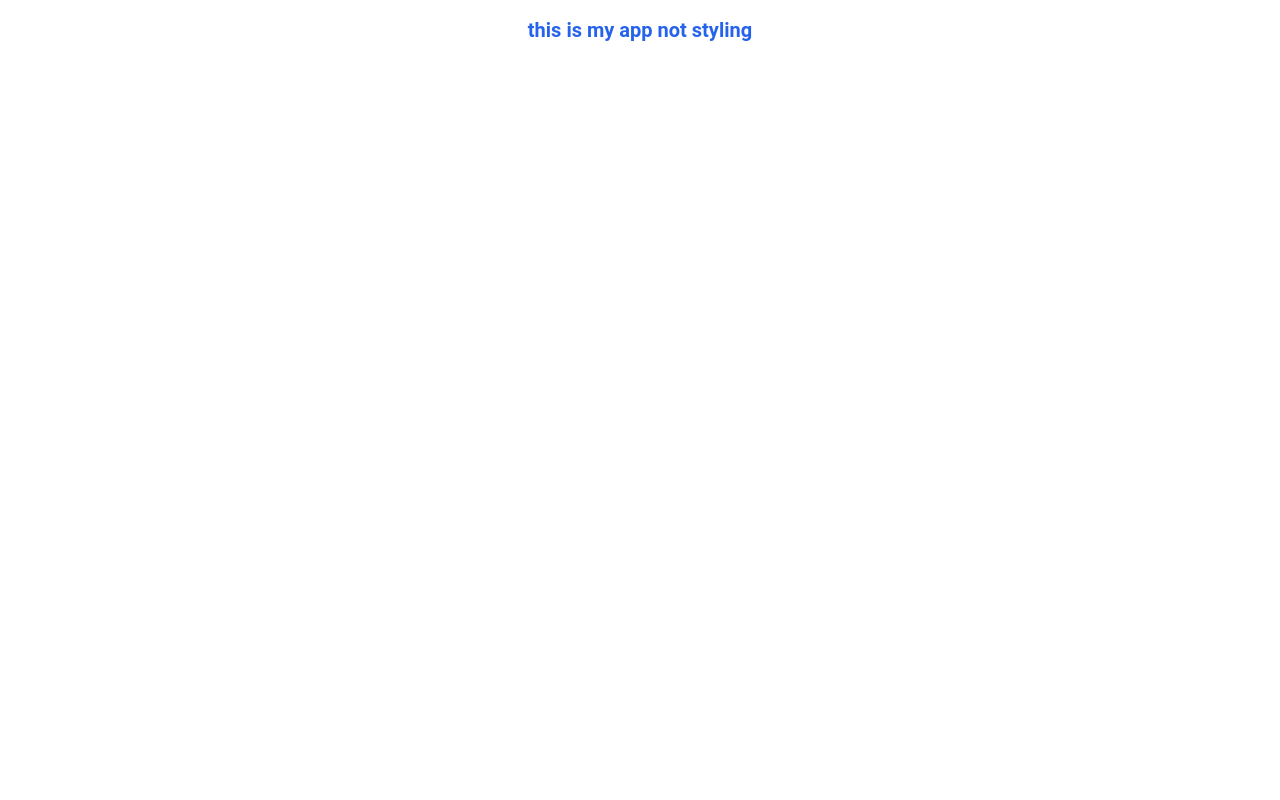
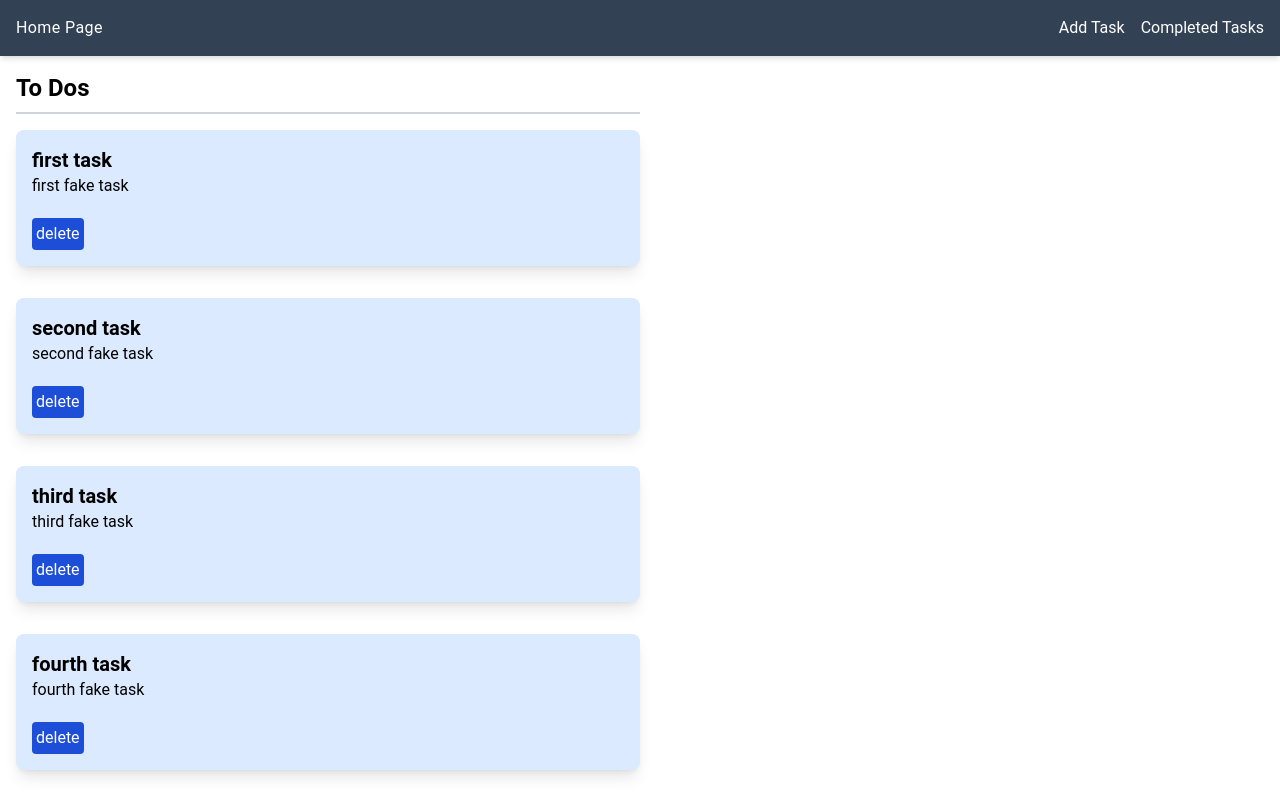
Before and after one commit to chaghigdemirjian/task-manager, a React (Vite) app in the folder cd-task-manager/: page / in a window 1280 px wide. Shown: the top 800 px of the page. Built offline with nearby package versions, Linux system fonts and the light colour scheme; data requests are answered from the project's data file.

Commit message:
Added routing and multiple pages

```diff
--- a/cd-task-manager/src/App.jsx
+++ b/cd-task-manager/src/App.jsx
@@ -1,8 +1,26 @@
 import React from 'react'
+import {
+  Route,
+  createBrowserRouter,
+  createRoutesFromElements,
+  RouterProvider
+} from 'react-router-dom'
+import MainLayout from './Layout/MainLayout'
+import HomePage from './Pages/HomePage'
+import AddTask from './Pages/AddTask'
+import CompletedTasks from './Pages/CompletedTasks'
 
 const App = () => {
-  return (
-    <div className="text-xl font-semibold text-center text-blue-600 p-4">this is my app not styling</div>
+
+  const router = createBrowserRouter(
+    createRoutesFromElements(
+      <Route path = '/' element = {<MainLayout />}>
+        <Route index element = {<HomePage />}/>
+        <Route path='/add-task' element = {<AddTask />}/>
+        <Route path='/completed-tasks' element = {<CompletedTasks />}/>
+      </Route>
+    )
   )
+  return <RouterProvider router={router}/>
 }
 export default App
--- /dev/null
+++ b/cd-task-manager/src/Layout/MainLayout.jsx
@@ -0,0 +1,14 @@
+import React from 'react'
+import Header from '../components/Header'
+import { Outlet } from 'react-router-dom'
+
+const MainLayout = () => {
+  return (
+    <>
+        <Header />
+        <Outlet />
+    </>
+  )
+}
+
+export default MainLayout
--- /dev/null
+++ b/cd-task-manager/src/Pages/AddTask.jsx
@@ -0,0 +1,8 @@
+import React from 'react'
+
+const AddTask = () => {
+  return (
+    <div>AddTask</div>
+  )
+}
+export default AddTask
--- /dev/null
+++ b/cd-task-manager/src/Pages/CompletedTasks.jsx
@@ -0,0 +1,9 @@
+import React from 'react'
+
+const CompletedTasks = () => {
+  return (
+    <div>CompletedTasks</div>
+  )
+}
+
+export default CompletedTasks
--- /dev/null
+++ b/cd-task-manager/src/Pages/HomePage.jsx
@@ -0,0 +1,13 @@
+import React from 'react'
+import Task from '../components/Task'
+import TaskList from '../components/TaskList'
+
+const HomePage = () => {
+  return (
+    <>
+      <Task />
+      <TaskList />
+    </>
+  )
+}
+export default HomePage
--- /dev/null
+++ b/cd-task-manager/src/components/Header.jsx
@@ -0,0 +1,25 @@
+import React from 'react'
+import { Link } from 'react-router-dom'
+
+const Header = () => {
+  return (
+    <header className="bg-slate-700 text-white p-4 shadow-md">
+        <div className="container mx-auto flex justify-between items-center">
+            <h1 className="text-4x1 font-normal tracking-wide hover: text-white-400 cursor-pointer">
+              <Link to="/">Home Page</Link>
+            </h1>
+            <nav>
+                <ul className="flex space-x-4">
+                    <li className="hover: text-white-400 cursor-pointer">
+                      <Link to='/add-task'>Add Task</Link>
+                    </li>
+                    <li className="hover: text-white-400 cursor-pointer">
+                      <Link to='/completed-tasks'>Completed Tasks</Link>
+                    </li>
+                </ul>
+            </nav>
+        </div>
+    </header>
+  )
+}
+export default Header
--- /dev/null
+++ b/cd-task-manager/src/components/Task.jsx
@@ -0,0 +1,16 @@
+import React from 'react'
+
+const Task = ({ task }) => {
+    if (!task) return null // ensure task is defined
+
+  return (
+    <div className="bg-blue-100 rounded-lg shadow-lg p-4 mb-4 transition-transform transform hover:scale-105 min-h-[80px]">
+            <h3 className="text-xl font-bold">{task.title}</h3>
+            <p className="mb-5">{task.description}</p>
+            <button className="bg-blue-700 text-white px-1 py-1 rounded hover:bg-red-800">
+                delete
+            </button>
+    </div>
+  )
+}
+export default Task
--- /dev/null
+++ b/cd-task-manager/src/components/TaskList.jsx
@@ -0,0 +1,47 @@
+import React from 'react'
+import {useState, useEffect} from 'react'
+import Task from './Task'
+
+const TaskList = () => {
+
+    const [tasks, setTasks] = useState([])
+    const [loading, setLoading] = useState(true)
+
+    useEffect(() => {
+        const fetchTasks = async () => {
+            try {
+                const res = await fetch('http://localhost:5000/tasks')
+                const data = await res.json()
+                setTasks(data)
+            } catch(error) {
+                console.error('Error fetching tasks:', error)
+            } finally {
+                setLoading(false)
+            }
+        }
+        fetchTasks()
+    }, [])
+
+  return (
+    <>
+        <div className="container mx-auto p-4">
+            <div className="w-full md:w-1/2">
+                <h2 className="text-2xl font-bold text-left mb-2"> To Dos </h2>
+                <div className="border-b-2 border-gray-300 mb-4"></div>
+                { loading ? (
+                    <div> loading... </div>
+                )
+                : (
+                    <div className="flex flex-col gap-4">
+                    {tasks.map((task) => (
+                        <Task key={task.id} task={task} />)
+                    )}
+                    </div>
+                )
+                }
+            </div>
+        </div>
+    </>
+  )
+}
+export default TaskList
--- a/cd-task-manager/src/main.jsx
+++ b/cd-task-manager/src/main.jsx
@@ -6,5 +6,5 @@ import './index.css'
 createRoot(document.getElementById('root')).render(
   <StrictMode>
     <App />
-  </StrictMode>,
+  </StrictMode>
 )
--- /dev/null
+++ b/cd-task-manager/src/tasks.json
@@ -0,0 +1,11 @@
+{
+    "tasks":
+[
+    {"id": 1, "title": "first task", "description":"first fake task"},
+    {"id": 2, "title": "second task", "description":"second fake task"},
+    {"id": 3, "title": "third task", "description":"third fake task"},
+    {"id": 4, "title": "fourth task", "description":"fourth fake task"},
+    {"id": 5, "title": "fifth task", "description":"fifth fake task"},
+    {"id": 6, "title": "sixth task", "description":"sixth fake task"}
+]
+}
```
Also changed, not shown: cd-task-manager/package.json (+5 -2 lines), cd-task-manager/src/index.css (line endings or trailing spaces), 1 other file (tests, documents, lock files or other folders).
